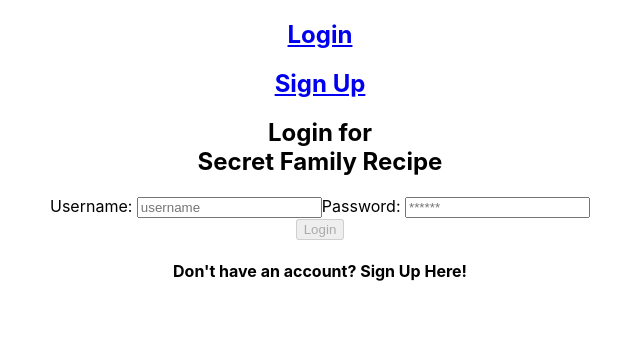
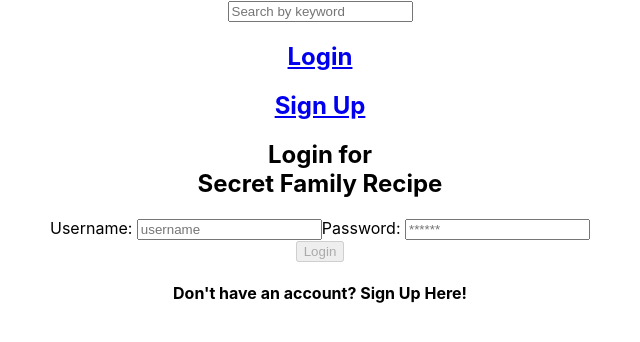
Before and after one commit to lyntechi/SFR2-Frontend, a React (Create React App) app in the folder secret_family_recipes/: page /Login in a window 1280 px wide. Shown: the top 342 px of the page, without its empty margins (320-960 px from the left). Built offline with nearby package versions, Linux system fonts and the light colour scheme.

Commit message:
Wrote out pseudo-code of things to do. Created some skeleton code.

```diff
--- a/secret_family_recipes/src/App.js
+++ b/secret_family_recipes/src/App.js
@@ -10,6 +10,7 @@ import LogOutPage from "./components/LogOutPage.js";
 import { setLoggedIn, setLoggedOut } from "./actions/accountActions";
 import RedirectRoute from "./components/RedirectRoute";
 import { connect } from "react-redux";
+import AllRecipes from "./components/Allrecipes";
 
 
 function App(props) {
@@ -22,6 +23,8 @@ function App(props) {
   }, []);
   return (
     <div className="App">
+      {/* TODO: delete AllRecipes component! */}
+      <AllRecipes />
       <header>
         <Header />
       </header>
--- /dev/null
+++ b/secret_family_recipes/src/components/Allrecipes.js
@@ -0,0 +1,50 @@
+import React, { useState, useEffect } from 'react';
+// import Header from "./components/Header.js"; // needs to navigate to signup/login pages
+// import RecipeCards from ' ' // need to import recipe component
+import axios from 'axios';
+
+// This page will render a search bar at the top and recipe cards below
+// TO-DO:
+// 1. import Allrecipes.js into Header and App? -- make a link in navbar
+// 2. create filter function to filter recipe cards as input value changes
+// 3. create an add (+) button? so that when clicked, an empty card template appears
+// (importing the RecipeForm component?)
+// 4.
+
+const searchBarValue = ' ';
+
+export default function AllRecipes() {
+    const [allRecipes, setAllRecipes] = useState([]);
+    const [searchBar, setSearchBar] = useState(searchBarValue);
+
+    // useEffect(() => {
+    //     axios.get('')
+    //     .then(res => {
+    //         // setAllRecipes to data from res?
+    //     })
+    //     .catch(err => {
+    //         console.log(err);
+    //     })
+    // }, []);
+
+    // Filter Function
+    // const onRecipeFilterChange = (evt) => {
+
+    // }
+
+    return (
+        <>
+        <label>
+            <input
+            type='text'
+            // value=''
+            placeholder='Search by keyword'
+            // onChange={onRecipeFilterChange}
+            />
+        </label>
+        <div className='recipes container'>
+
+        </div>
+        </>
+    )
+}
--- a/secret_family_recipes/src/components/Header.js
+++ b/secret_family_recipes/src/components/Header.js
@@ -1,6 +1,7 @@
 import React from "react";
 import { Link } from "react-router-dom";
 import { connect } from "react-redux";
+
 
 function Header(props) {
 
--- a/secret_family_recipes/src/components/Signup.js
+++ b/secret_family_recipes/src/components/Signup.js
@@ -23,13 +23,7 @@ export default function SignupForm() {
   const [errors, setErrors] = useState(initialFormErrors);
   const [disabled, setDisabled] = useState(initialDisabled);
   const history = useHistory();
-  // const getUsers = () => {
-  //     axios.get('')
-  // }
 
-  // const postNewUser = newUser => {
-  //     axios.post('', newUser)
-  // }
 
   // FORM FUNCTIONS
   const onSubmit = (evt) => {
```
Also changed, not shown: secret_family_recipes/src/components/Login.js (+0 -7 lines).
